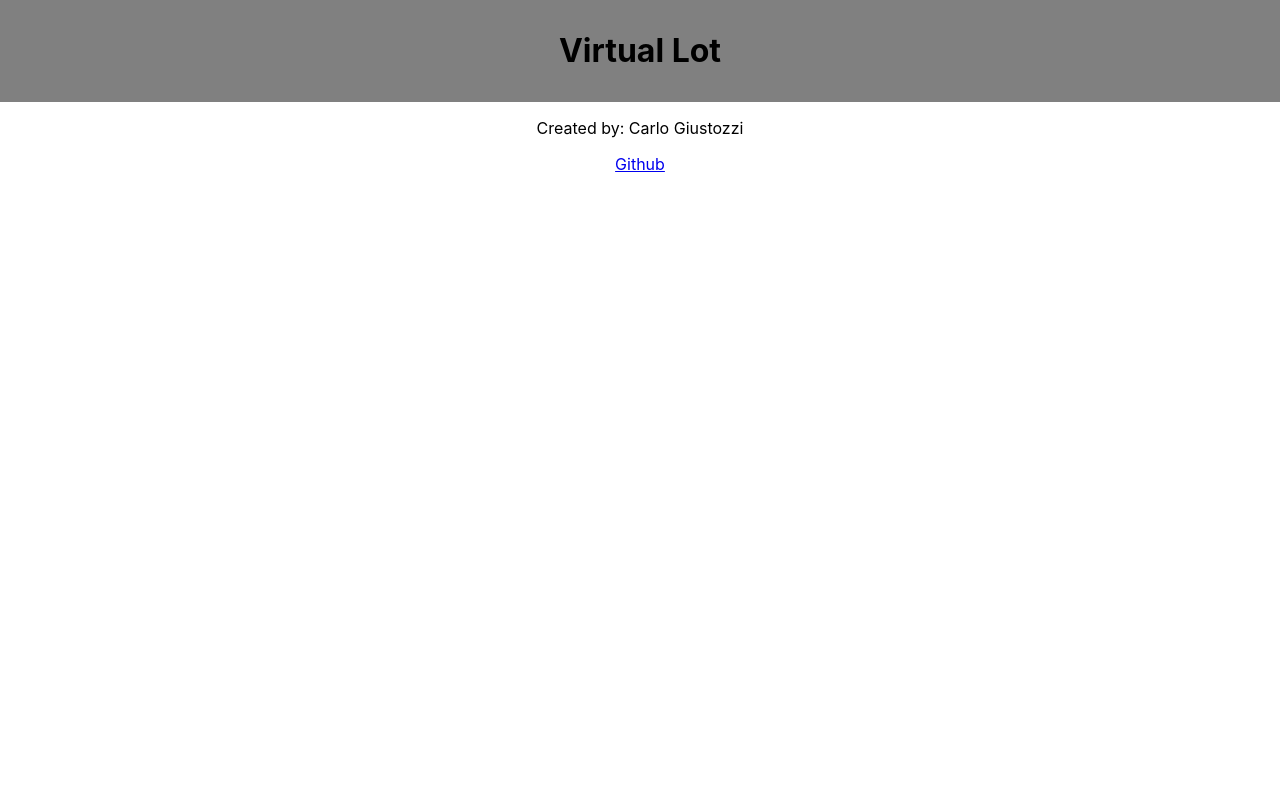
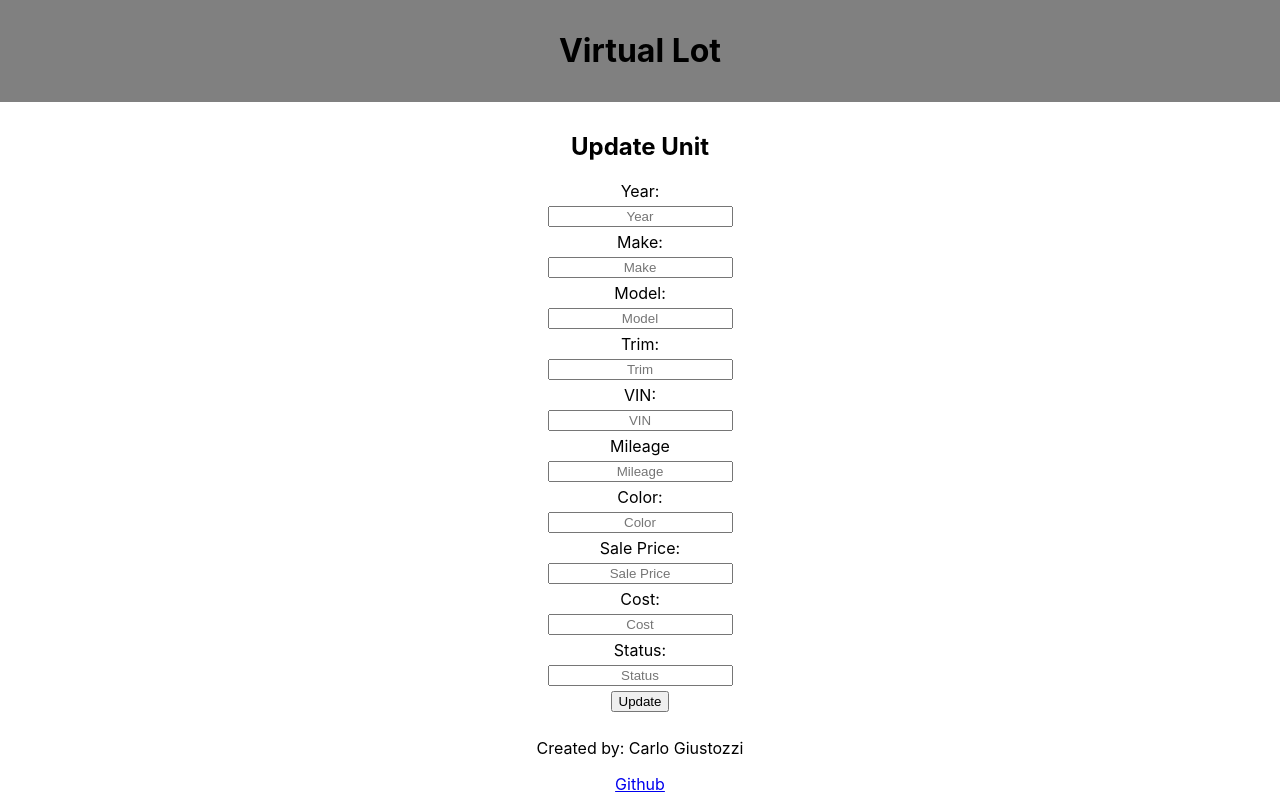
Before and after one commit to carlog1118/virtual-lot, a React (Create React App) app: page /updateunit in a window 1280 px wide. Built offline with nearby package versions, Linux system fonts and the light colour scheme.

Commit message:
added UpdateUnitPage

```diff
--- a/src/Components/App/App.js
+++ b/src/Components/App/App.js
@@ -5,7 +5,7 @@ import Footer from '../Footer/Footer';
 import LandingPage from '../LandingPage/LandingPage';
 import MainPage from '../MainPage/MainPage';
 import AddUnitPage from '../AddUnitPage/AddUnitPage';
-
+import UpdateUnitPage from '../UpdateUnitPage/UpdateUnitPage';
 
 const UNITS = [
   {
@@ -43,6 +43,7 @@ function App() {
         <Route exact path='/' component={LandingPage}/>
         <Route path='/main' component={MainPage}/>
         <Route path='/addunit' component={AddUnitPage}/>
+        <Route path='/updateunit' component={UpdateUnitPage}/>
       </Switch>
       <Footer/>
     </main>
--- /dev/null
+++ b/src/Components/UpdateUnitPage/UpdateUnitPage.css
@@ -0,0 +1,4 @@
+form {
+    display: flex;
+    flex-direction: column;
+}
--- /dev/null
+++ b/src/Components/UpdateUnitPage/UpdateUnitPage.js
@@ -0,0 +1,47 @@
+import React, { Component } from 'react';
+import './UpdateUnitPage.css'
+
+class UpdateUnitPage extends Component {
+  render(){
+    return <>
+      <section>
+        <h2>Update Unit</h2>
+        <form>
+          <label htmlFor="year">Year:</label>
+          <input type="text" name="year" id="year" placeholder="Year" />
+
+          <label htmlFor="make">Make:</label>
+          <input type="text" name="make" id="make" placeholder="Make" />
+
+          <label htmlFor="model">Model:</label>
+          <input type="text" name="model" id="model" placeholder="Model" />
+
+          <label htmlFor="trim">Trim:</label>
+          <input type="text" name="trim" id="trim" placeholder="Trim" />
+
+          <label htmlFor="vin">VIN:</label>
+          <input type="text" name="vin" id="vin" placeholder="VIN" />
+
+          <label htmlFor="mileage">Mileage</label>
+          <input type="text" name="mileage" id="mileage" placeholder="Mileage" />
+
+          <label htmlFor="color">Color:</label>
+          <input type="text" name="color" id="color" placeholder="Color" />
+
+          <label htmlFor="saleprice">Sale Price:</label>
+          <input type="text" name="saleprice" id="saleprice" placeholder="Sale Price" />
+
+          <label htmlFor="cost">Cost:</label>
+          <input type="text" name="cost" id="cost" placeholder="Cost" />
+
+          <label htmlFor="status">Status:</label>
+          <input type="text" name="status" id="status" placeholder="Status" />
+
+          <button type='submit'>Update</button>
+        </form>
+      </section>
+    </>
+  }
+}
+
+export default UpdateUnitPage;
```
